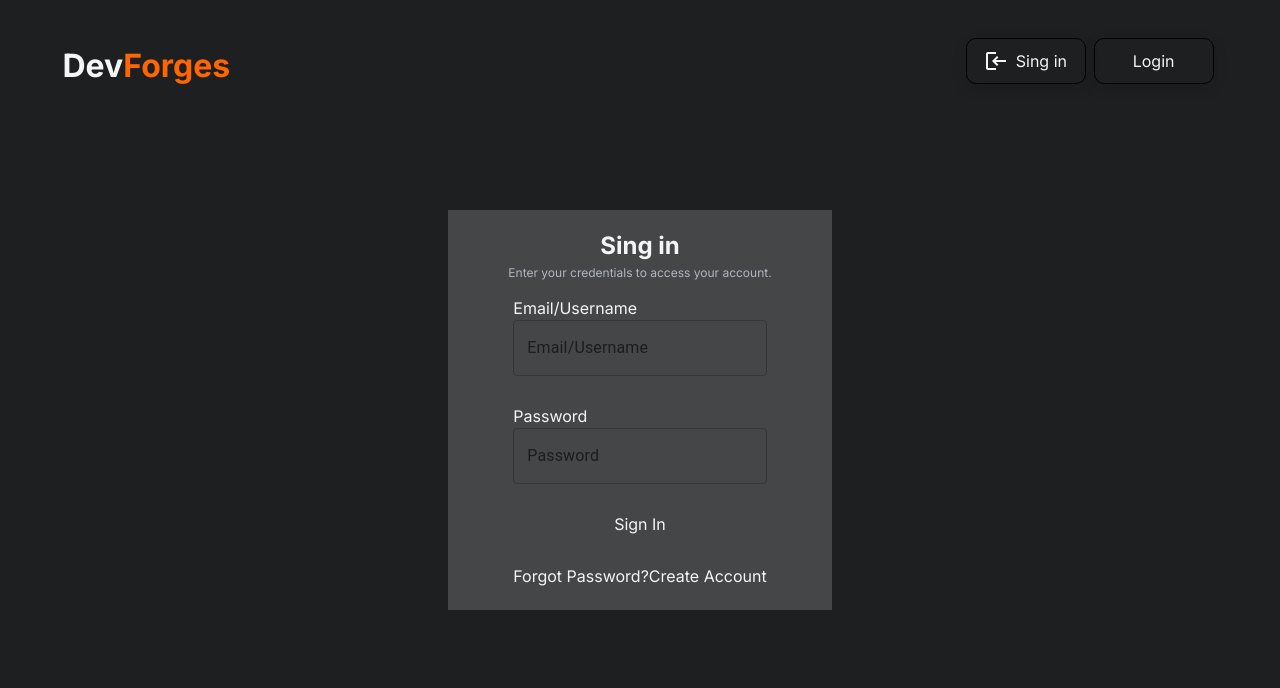
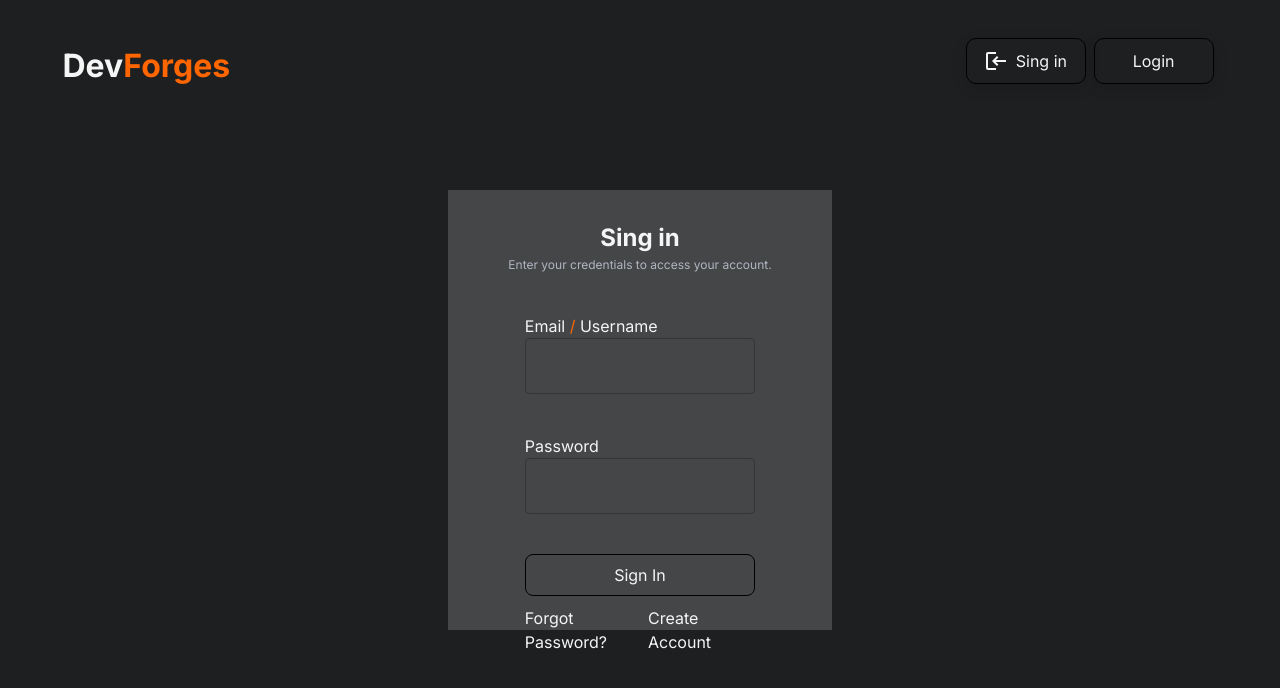
Before and after one commit to Akvaro03/DevForge, a Next.js app: page /singIn in a window 1280 px wide. Shown: the top 688 px of the page. Built offline with nearby package versions, Linux system fonts and the light colour scheme.

Commit message:
end template sign in

```diff
--- a/src/components/SignIn/index.tsx
+++ b/src/components/SignIn/index.tsx
@@ -15,27 +15,29 @@ function SignIn() {
             <h4 className={Style.subtittleForm}>Enter your credentials to access your account.</h4>
             <form className={Style.formData} onSubmit={handleForm}>
                 <div className={Style.inputForm}>
-                    <label htmlFor="email">Email/Username</label>
+                    <label htmlFor="email">Email <span className={Style.resalt}>/</span> Username</label>
                     <TextField
                         id="email"
-                        label="Email/Username"
                         type="email"
                         autoComplete="current-password"
+                        color="warning"
                     />
                 </div>
                 <div className={Style.inputForm}>
                     <label htmlFor="Password">Password</label>
                     <TextField
                         id="Password"
-                        label="Password"
                         type="password"
                         autoComplete="current-password"
+                        color="warning"
                     />
                 </div>
-                <button type="submit">Sign In</button>
-                <article>
-                    <Link href={"/recoveryPassword"}>Forgot Password?</Link>
-                    <Link href={"/createAccount"}>Create Account</Link>
+                <article className={Style.containerBottoms}>
+                    <button type="submit">Sign In</button>
+                    <div>
+                        <Link href={"/recoveryPassword"}>Forgot Password?</Link>
+                        <Link href={"/createAccount"}>Create Account</Link>
+                    </div>
                 </article>
             </form>
         </section>
--- a/src/components/SignIn/signIn.module.css
+++ b/src/components/SignIn/signIn.module.css
@@ -1,6 +1,6 @@
 .containerSignIn {
     width: 30vw;
-    height: 50vh;
+    height: 55vh;
     background: var(--second-background);
     display: flex;
     flex-direction: column;
@@ -9,7 +9,7 @@
 
 .tittleForm {
     font-size: 3vmin;
-    padding: 18px 0 0 0;
+    margin: 30px 0 0 0;
     font-weight: bold;
 }
 
@@ -22,14 +22,39 @@
     display: flex;
     flex-direction: column;
     height: 80%;
-    justify-content: space-around;
+    width: 100%;
+    align-items: center;
 }
 
-.inputForm{
+.inputForm {
     display: flex;
+    padding-top: 40px;
     flex-direction: column;
+    width: 60%;
 }
 
-.inputForm input{
-    background: transparent;
+.inputForm div {
+    color: var(--subtitle-theme);
 }
+
+.resalt{
+    color: var(--first-theme);
+}
+
+.containerBottoms{
+    width: 60%;
+    padding-top: 5vmin;
+}
+
+.containerBottoms button{
+    width: 100%;
+    border-radius: 8px;
+    padding: 8px 0;
+    border: 1px solid black;
+}
+
+.containerBottoms div{
+    display: flex;
+    justify-content: space-between;
+    padding-top: 10px;
+}
```
